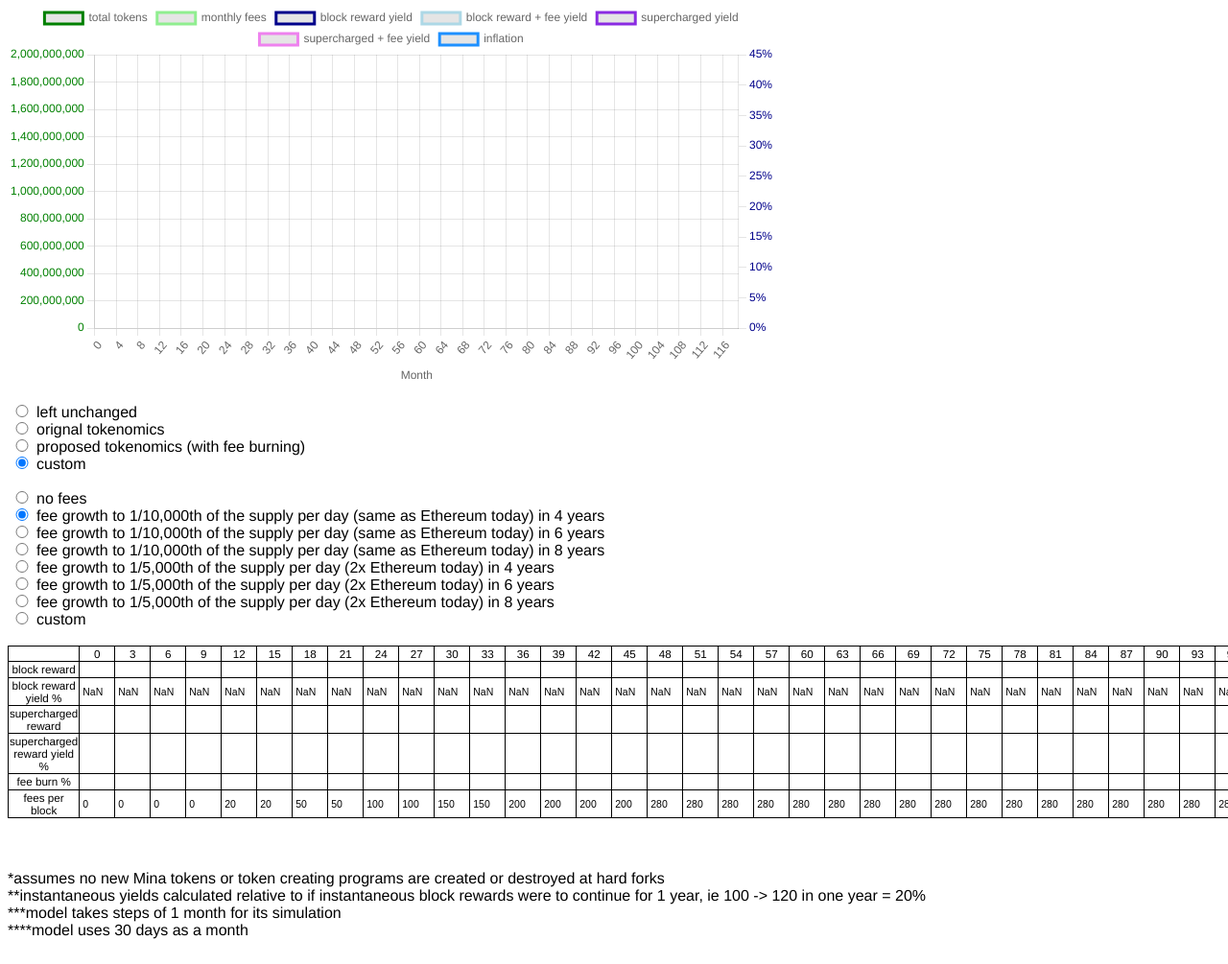
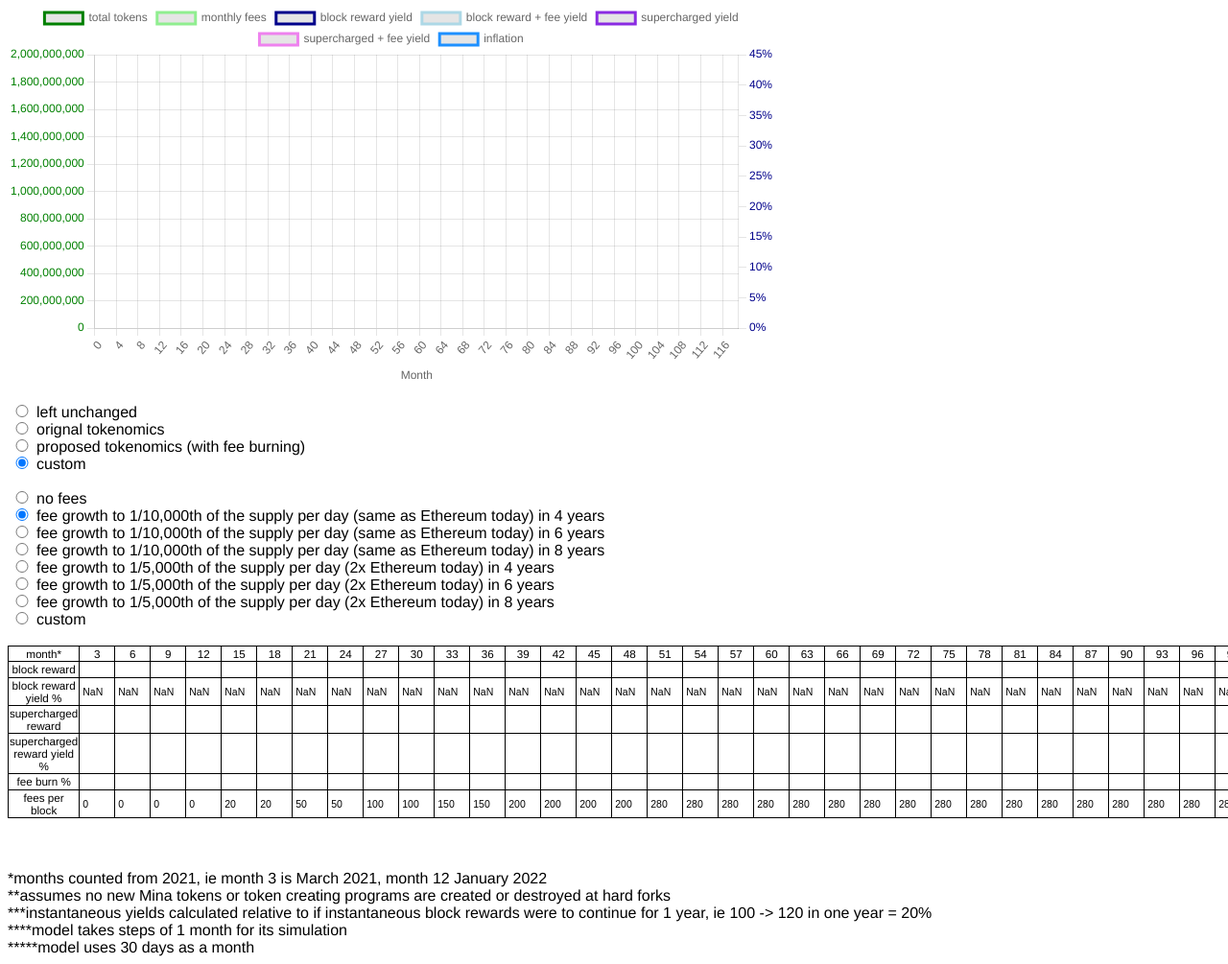
Before and after one commit to es92/mina-tokenomics-model, a plain HTML site: page index.html in a window 1280 px wide. Shown: the part 131-1136 px from the top of the page at 96% size. Drawn offline with nearby package versions, Linux system fonts and the light colour scheme.

Commit message:
schedule update

```diff
--- a/index.html
+++ b/index.html
@@ -29,10 +29,11 @@
     <br/>
     <br/>
     <div>
-      <div> *assumes no new Mina tokens or token creating programs are created or destroyed at hard forks</div>
-      <div> **instantaneous yields calculated relative to if instantaneous block rewards were to continue for 1 year, ie 100 -&gt; 120 in one year = 20%</div>
-      <div> ***model takes steps of 1 month for its simulation</div>
-      <div> ****model uses 30 days as a month</div>
+      <div> *months counted from 2021, ie month 3 is March 2021, month 12 January 2022</div>
+      <div> **assumes no new Mina tokens or token creating programs are created or destroyed at hard forks</div>
+      <div> ***instantaneous yields calculated relative to if instantaneous block rewards were to continue for 1 year, ie 100 -&gt; 120 in one year = 20%</div>
+      <div> ****model takes steps of 1 month for its simulation</div>
+      <div> *****model uses 30 days as a month</div>
     </div>
 </body>
 </html>
--- a/schedule.js
+++ b/schedule.js
@@ -28,7 +28,11 @@ var Schedule = () => {
     month2feeBurn: (m) => 0,
   }
 
-  var proposedBRsNoFees = [720, 720, 720, 720, 720, 675, 675, 625, 625, 575, 575, 525, 525, 475, 475, 450, 450, 425, 425, 400, 400, 375, 375, 350, 350, 325, 325 ].concat(new Array(100).fill(300));
+  var expand2 = (r) => new Array(r.length*2).fill(null).map((_, i) => r[Math.floor(i/2)]);
+
+  var proposedBRsNoFees = [720].concat(expand2([ 720, 720, 700, 675, 650, 600, 550, 500, 450, 425, 400, 375, 350, 325]), new Array(100).fill(300));
+
+    //[720, 720, 720, 720, 720, 700, 700, 625, 625, 575, 575, 525, 525, 475, 475, 450, 450, 425, 425, 400, 400, 375, 375, 350, 350, 325, 325 ].concat(new Array(100).fill(300));
 
   var proposedTokenomics2 = {
     month2blockReward: (m) => proposedBRsNoFees[Math.floor(m/3)],
@@ -177,11 +181,12 @@ var Schedule = () => {
   // ============================================================
 
   var round3 = (r) => Math.round(r*10e2)/10e2;
+  //var round4 = (r) => Math.round(r*10e3)/10e3;
 
   var quarters = new Array(12*10/3).fill(null).map((_, i) => i*3);
 
   var rows = [
-    [ '' ].concat(quarters),
+    [ 'month*' ].concat(quarters.map((q, i) => q + 3)),
     [ 'block reward' ].concat(quarters.map(() => '<i>')),
     [ 'block reward yield %' ].concat(quarters.map(() => '<i>')),
     [ 'supercharged reward', ].concat(quarters.map(() => '<i>')),
@@ -224,6 +229,20 @@ var Schedule = () => {
   var checkNth = (v, n) => Array.from(v).slice(n)[0].checked = true;
 
   var table = document.getElementById('schedule');
+
+  //var tr = document.createElement('tr');
+  //var th = document.createElement('th');
+  //th.innerText = '6-month start';
+  //tr.appendChild(th);
+  //quarters.forEach((q, i) => {
+  //  var th = document.createElement('th');
+  //  var year = q % 12 + 2021
+  //  th.innerText = q;
+  //  tr.appendChild(th);
+  //});
+  //table.appendChild(tr);
+
+
   rows.forEach((r) => {
     var tr = document.createElement('tr');
     r.forEach((c) => {
```
